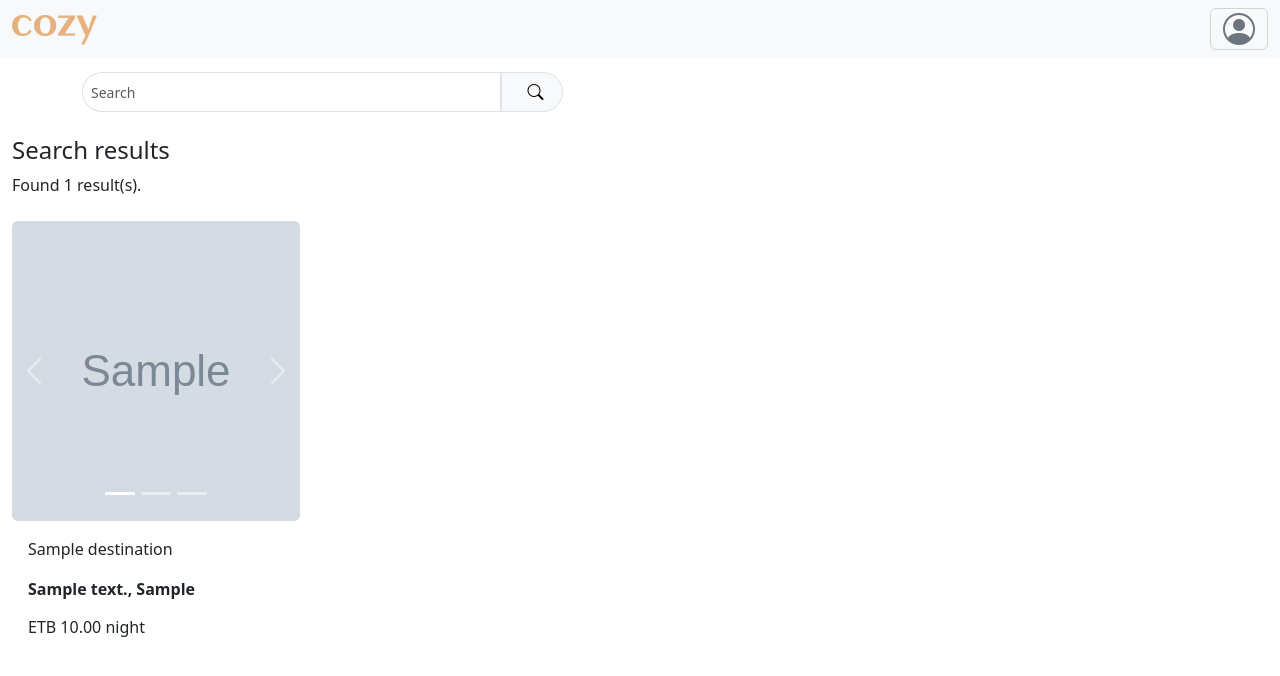
After one commit to skdebela/cozy, a Django app: template templates/destinations/search.html in a window 1280 px wide. The commit adds this page. Shown: the top 676 px of the page. Run offline with Django 5.2, Linux system fonts and the light colour scheme; the template is opened without the code that fills it: values that come from a table or form of the project are taken from there, others are empty; tables that the repository leaves empty hold one stand-in row (values such as "Sample post"); grey boxes marked "Sample" are stand-in pictures; some libraries are stand-ins or nearby versions.

Commit message:
serching feature added

```diff
--- /dev/null
+++ b/templates/destinations/search.html
@@ -0,0 +1,26 @@
+{% extends 'base.html' %}
+
+{% block title %}Search Results{% endblock %}
+
+{% block content %}
+    {% include 'partials/search-bar.html' %}
+
+    <div class="container-fluid mt-3">
+        <h4>Search results</h4>
+        {% if search_results %}
+            <p>Found {{ search_results|length }} result(s).</p>
+            <div class="row align-items-center g-2">
+                {% for destination in search_results %}
+                    <div class="col-md-3 my-3">
+                        <a href="{% url 'details' destination.id destination.name|slugify %}" class="card-link"
+                           style="text-decoration: none; color: black;">
+                            {% include 'partials/destination-card.html' %}
+                        </a>
+                    </div>
+                {% endfor %}
+            </div>
+        {% else %}
+            <p>No results found.</p>
+        {% endif %}
+    </div>
+{% endblock %}
--- a/templates/partials/search-bar.html
+++ b/templates/partials/search-bar.html
@@ -2,25 +2,14 @@
 
 <div class="container justify-content-center">
     <nav class="navbar sticky-top">
-        <form class="d-flex justify-content-center bg-white" method="POST" action="#">
-            {% csrf_token %}
-            <div class="row g-3">
-                <div class="col">
-                    {{ search_form.city|as_crispy_field }}
-                </div>
-                {#                        <div class="col">#}
-                {#                            {{ search_form.check_in|as_crispy_field }}#}
-                {#                        </div>#}
-                {#                        <div class="col">#}
-                {#                            {{ search_form.check_out|as_crispy_field }}#}
-                {#                        </div>#}
-                <div class="col">
-                    {{ search_form.guests|as_crispy_field }}
-                </div>
-            </div>
-            <button class="btn ms-5" type="submit">
-                <i class="bi bi-search" style="font-size: 1.5rem; color: #000000;"></i>
+        <form class="form-inline d-flex col-6" method="GET" action="{% url 'search' %}">
+            <input class="form-control form-control-sm mr-3 w-75 rounded-start-pill" type="text" placeholder="Search"
+                   aria-label="Search" name="q">
+            <span class="input-group-text red lighten-3 rounded-end-pill">
+            <button type="submit" class="border-0 bg-light">
+                <i class="ps-2 bi bi-search" aria-hidden="true"></i>
             </button>
+        </span>
         </form>
     </nav>
 </div>
```
Also changed, not shown: destinations/views.py (+24 -15 lines).
